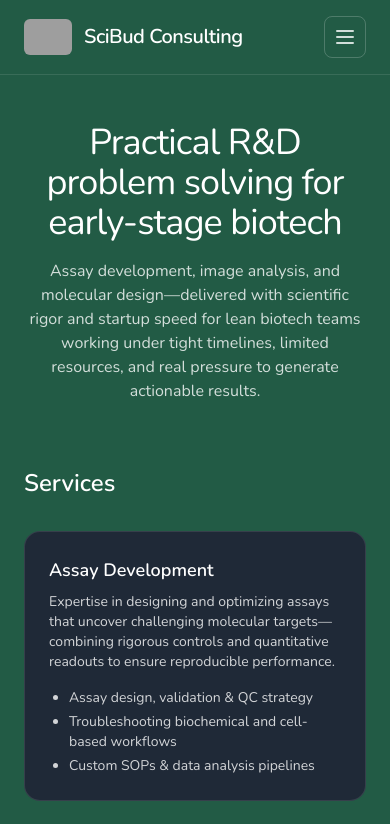
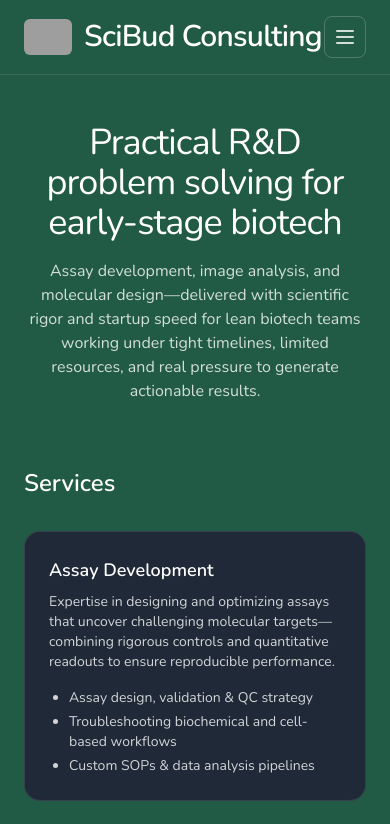
Before and after one commit to galogarciaiii/scibud-consulting-website, a Next.js app: page / in a window 390 px wide. Shown: the top 824 px of the page. Built offline with nearby package versions, Linux system fonts and the light colour scheme; grey boxes are pictures that could not be loaded.

Commit message:
make mobile text bigger

```diff
--- a/pages/academy.js
+++ b/pages/academy.js
@@ -30,7 +30,7 @@
                 className="rounded-md"
                 priority
               />
-              <span className="font-semibold text-xl sm:text-4xl md:text-6xl tracking-tight">
+              <span className="font-semibold text-3xl sm:text-4xl md:text-6xl tracking-tight">
                 SciBud Academy
               </span>
             </Link>
--- a/pages/index.js
+++ b/pages/index.js
@@ -30,7 +30,7 @@
                 className="rounded-md"
                 priority
               />
-              <span className="font-semibold text-xl sm:text-4xl md:text-6xl tracking-tight">
+              <span className="font-semibold text-3xl sm:text-4xl md:text-6xl tracking-tight">
                 SciBud Consulting
               </span>
             </Link>
--- a/pages/media.js
+++ b/pages/media.js
@@ -33,7 +33,7 @@
                 className="rounded-md"
                 priority
               />
-              <span className="font-semibold text-xl sm:text-4xl md:text-6xl tracking-tight">
+              <span className="font-semibold text-3xl sm:text-4xl md:text-6xl tracking-tight">
                 SciBud Media
               </span>
             </Link>
```
